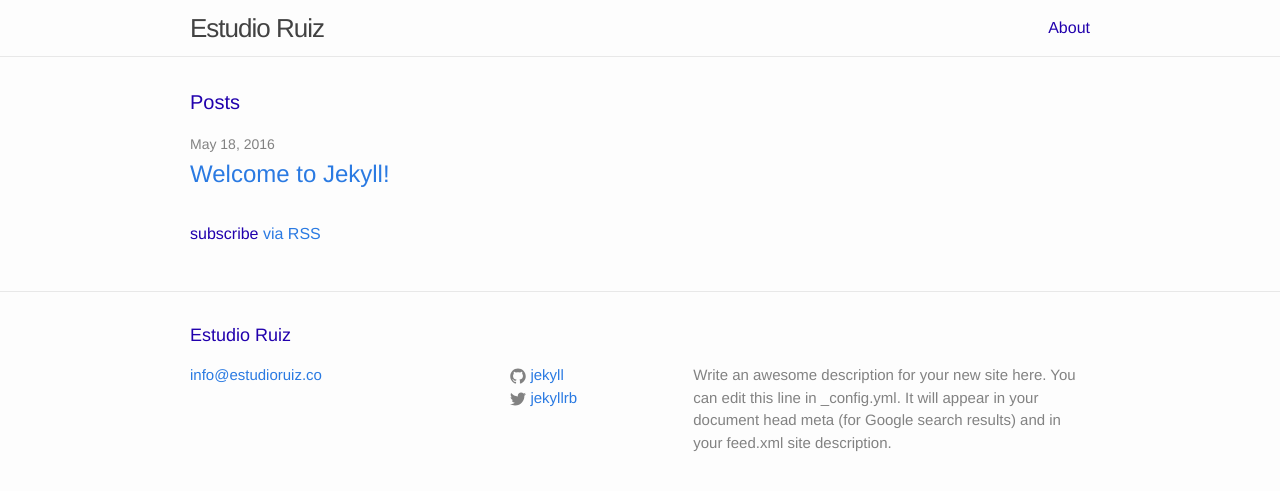
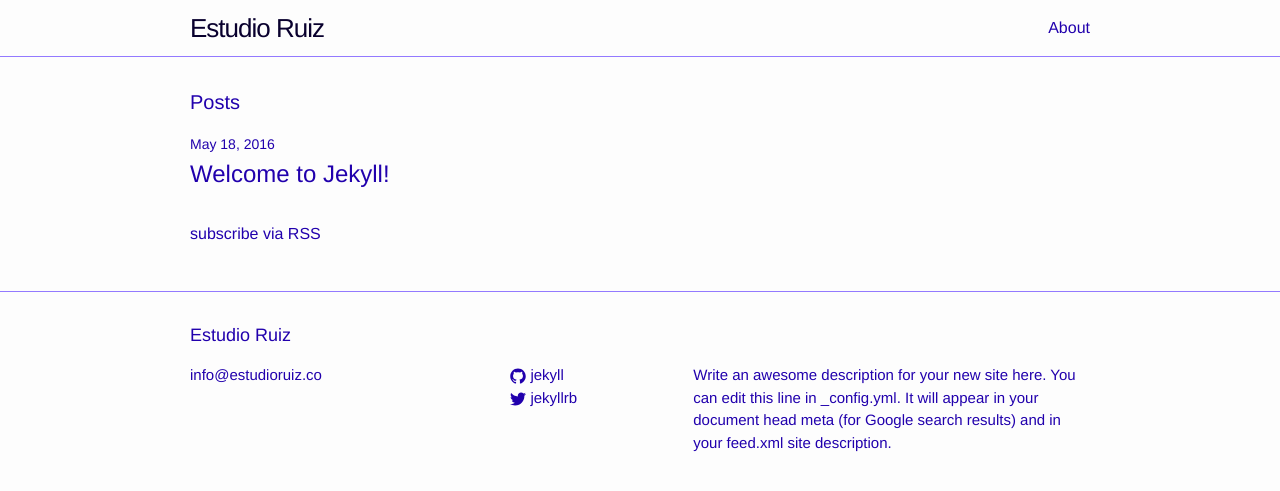
Before and after one commit to jordicasanueva/ruiz.github.io, a Jekyll site: the page built from index.html, in a window 1280 px wide. Shown: the top 491 px of the page. Built offline with Jekyll 4.4.1, drawn with Linux system fonts in a browser that asks for light colours.

Commit message:
colores 2100ad

```diff
--- a/css/main.scss
+++ b/css/main.scss
@@ -16,9 +16,9 @@ $spacing-unit:     30px;
 
 $text-color:       #2100ad;
 $background-color: #fdfdfd;
-$brand-color:      #2a7ae2;
+$brand-color:      #2100ad;
 
-$grey-color:       #828282;
+$grey-color:       #2100ad;
 $grey-color-light: lighten($grey-color, 40%);
 $grey-color-dark:  darken($grey-color, 25%);
 
```
